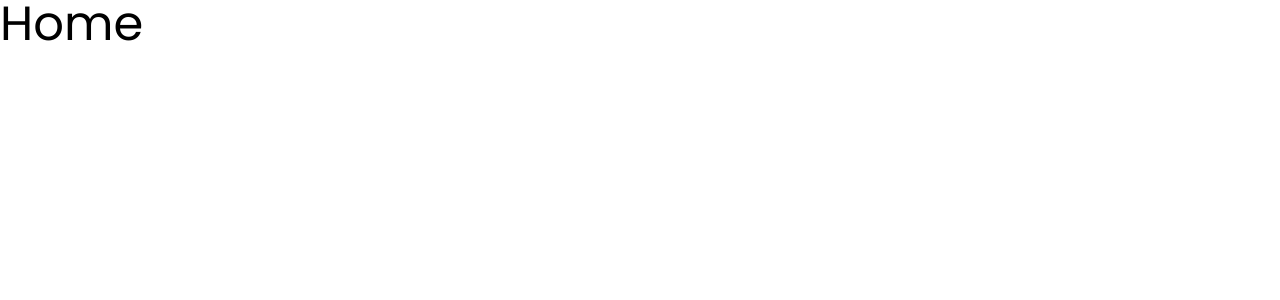
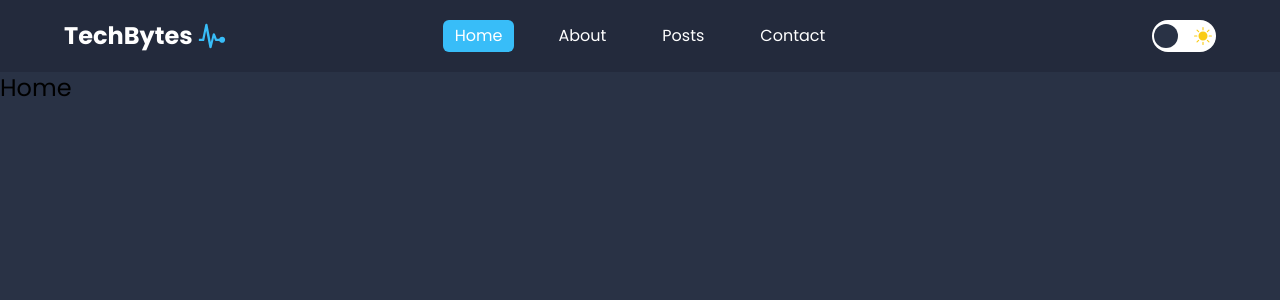
Before and after one commit to JoshMusira/next-adventure, a Next.js app: page / in a window 1280 px wide. Shown: the top 300 px of the page. Built offline with nearby package versions, Linux system fonts and the light colour scheme.

Commit message:
feat: create navbar

```diff
--- a/app/layout.jsx
+++ b/app/layout.jsx
@@ -1,5 +1,6 @@
 import { Poppins } from 'next/font/google'
 import './globals.css'
+import Navbar from '@/components/Navbar'
 
 const poppins = Poppins({
   subsets: ['latin'],
@@ -14,7 +15,10 @@
 export default function RootLayout({ children }) {
   return (
     <html lang="en">
-      <body className={poppins.className}>{children}</body>
-    </html>
+      <body className={`${poppins.className} bg-gray-100 dark:bg-medium overflow-x-hidden`}>
+        <Navbar />
+        {children}
+      </body>
+    </html >
   )
 }
--- a/app/page.jsx
+++ b/app/page.jsx
@@ -1,7 +1,7 @@
 
 const Home = () => {
   return (
-    <div className="text-5xl">Home</div>
+    <div className="text-2xl">Home</div>
   )
 }
 
--- /dev/null
+++ b/components/LinkItem.jsx
@@ -0,0 +1,23 @@
+import Link from "next/link";
+import clsx from "clsx";
+
+const LinkItem = ({ route, label, isActive, footer }) => {
+    return (
+        <Link
+            href={route}
+            className={clsx(
+                "px-3 py-1",
+                isActive &&
+                !footer &&
+                "bg-sky-400 text-white rounded-md",
+                footer &&
+                isActive &&
+                "text-sky-400 rounded-none bg-transparent link"
+            )}
+        >
+            {label}
+        </Link>
+    );
+};
+
+export default LinkItem;
--- /dev/null
+++ b/components/MobileMenu.jsx
@@ -0,0 +1,37 @@
+import Link from "next/link";
+import { Links } from "../constants/links";
+import { useState } from "react";
+import { HiMenu } from "react-icons/hi";
+import { MdOutlineClose } from "react-icons/md";
+
+const MobileMenu = () => {
+    const [openMobileMenu, setOpenMobileMenu] =
+        useState(false);
+
+    const mobileMenuHandler = () => {
+        setOpenMobileMenu(!openMobileMenu);
+    };
+    return (
+        <>
+            <label className="swap swap-rotate md:hidden">
+                <input
+                    type="checkbox"
+                    onClick={mobileMenuHandler}
+                    checked={openMobileMenu ? false : true}
+                />
+                <HiMenu className="dark:text-white swap-on fill-current w-6 h-6" />
+                <MdOutlineClose className="dark:text-white swap-off fill-current w-6 h-6" />
+            </label>
+
+            {openMobileMenu ? (
+                <div className="mobile-menu">
+                    {Links.map((link, index) => (
+                        <Link href={link.route}>{link.label}</Link>
+                    ))}
+                </div>
+            ) : null}
+        </>
+    );
+};
+
+export default MobileMenu;
--- /dev/null
+++ b/components/Navbar.jsx
@@ -0,0 +1,47 @@
+"use client";
+import Link from "next/link";
+import MobileMenu from "./MobileMenu";
+import ThemeToggle from "./ThemeToggle";
+import { Links } from "../constants/links";
+import { IoMdPulse } from "react-icons/io";
+import useMenuActive from "../hooks/useMenuActive";
+import LinkItem from "./LinkItem";
+const Navbar = () => {
+    return (
+        <nav className="w-full py-5 dark:bg-dark">
+            <div className="wrapper flex items-center justify-between">
+                <Link href={"/"} className="flex-1">
+                    <div className="flex gap-1 items-center">
+                        <h1 className="font-bold text-gray-900 text-2xl dark:text-white">
+                            TechBytes
+                        </h1>
+                        <IoMdPulse
+                            className="text-3xl text-sky-400"
+                            aria-hidden="true"
+                        />
+                    </div>
+                </Link>
+
+                <div className="flex gap-8 max-lg:gap-5 items-center flex-1 max-md:hidden text-gray-600 dark:text-white justify-center">
+                    {Links.map((link, index) => {
+                        const isActive = useMenuActive(link.route);
+                        return (
+                            <LinkItem
+                                key={index}
+                                route={link.route}
+                                label={link.label}
+                                isActive={isActive}
+                            />
+                        );
+                    })}
+                </div>
+                <div className="flex-1 justify-end flex gap-3 items-center">
+                    <ThemeToggle />
+                    <MobileMenu />
+                </div>
+            </div>
+        </nav>
+    );
+};
+
+export default Navbar;
--- /dev/null
+++ b/components/ThemeToggle.jsx
@@ -0,0 +1,46 @@
+import { useEffect, useState } from "react";
+import { FaMoon } from "react-icons/fa";
+import { BsSunFill } from "react-icons/bs";
+import clsx from "clsx";
+const ThemeToggle = () => {
+    const [darkMode, setDarkMode] = useState(true);
+
+    useEffect(() => {
+        const theme = localStorage.getItem("theme");
+        if (theme === "dark") setDarkMode(true);
+    }, []);
+
+    useEffect(() => {
+        if (darkMode) {
+            document.documentElement.classList.add("dark");
+            localStorage.setItem("theme", "dark");
+        } else {
+            document.documentElement.classList.remove("dark");
+            localStorage.setItem("theme", "light");
+        }
+    }, [darkMode]);
+
+    return (
+        <div
+            className={clsx(
+                "themeToggle",
+                darkMode ? "bg-white" : "bg-sky-400"
+            )}
+            onClick={() => setDarkMode(!darkMode)}
+        >
+            <FaMoon className="text-white" size={18} />
+            <div
+                className="ball"
+                style={
+                    darkMode ? { left: "2px" } : { right: "2px" }
+                }
+            ></div>
+            <BsSunFill
+                className="ml-auto text-yellow-400"
+                size={18}
+            />
+        </div>
+    );
+};
+
+export default ThemeToggle;
--- /dev/null
+++ b/hooks/useMenuActive.jsx
@@ -0,0 +1,14 @@
+import { useRouter, usePathname } from "next/navigation";
+
+const useMenuActive = (route) => {
+    const router = useRouter();
+    const pathname = usePathname();
+
+    const isActive =
+        (pathname.includes(route) && route.length > 1) ||
+        pathname === route;
+
+    return isActive;
+};
+
+export default useMenuActive;
--- a/package.json
+++ b/package.json
@@ -9,6 +9,7 @@
     "lint": "next lint"
   },
   "dependencies": {
+    "clsx": "^2.0.0",
     "next": "13.5.6",
     "react": "^18",
     "react-dom": "^18",
```
Also changed, not shown: 1 other file (tests, documents, lock files or other folders).
